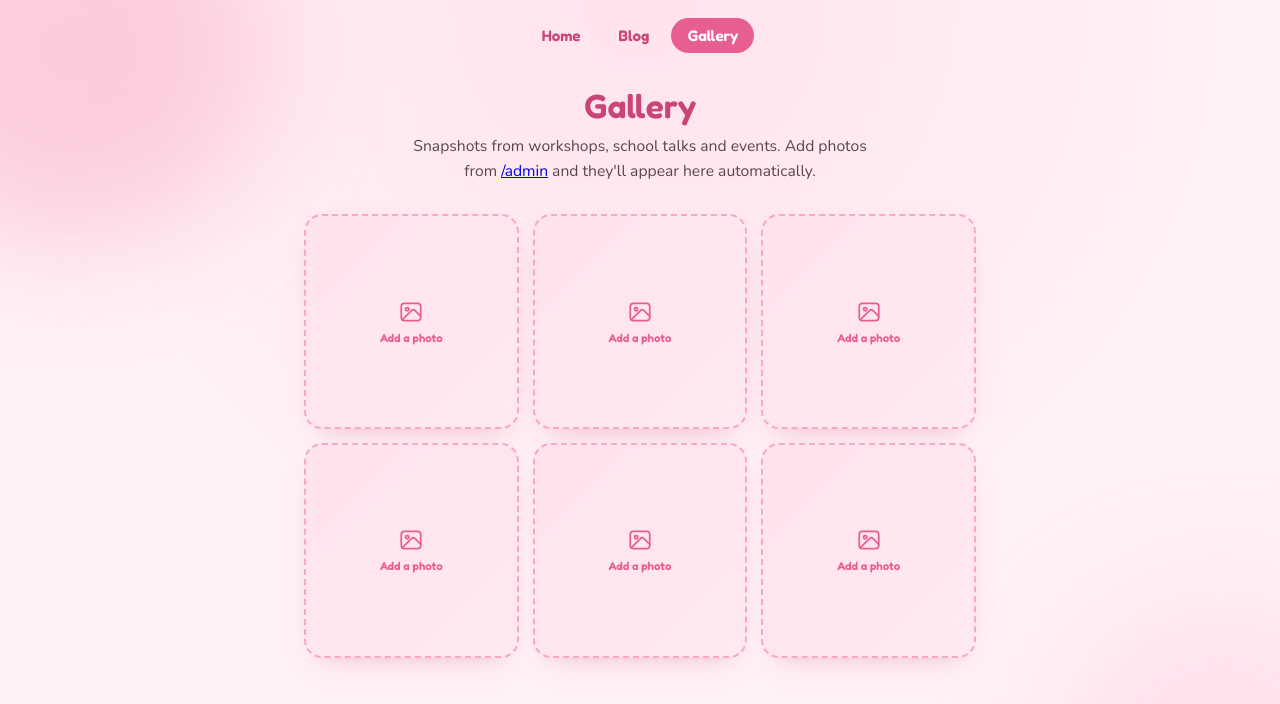
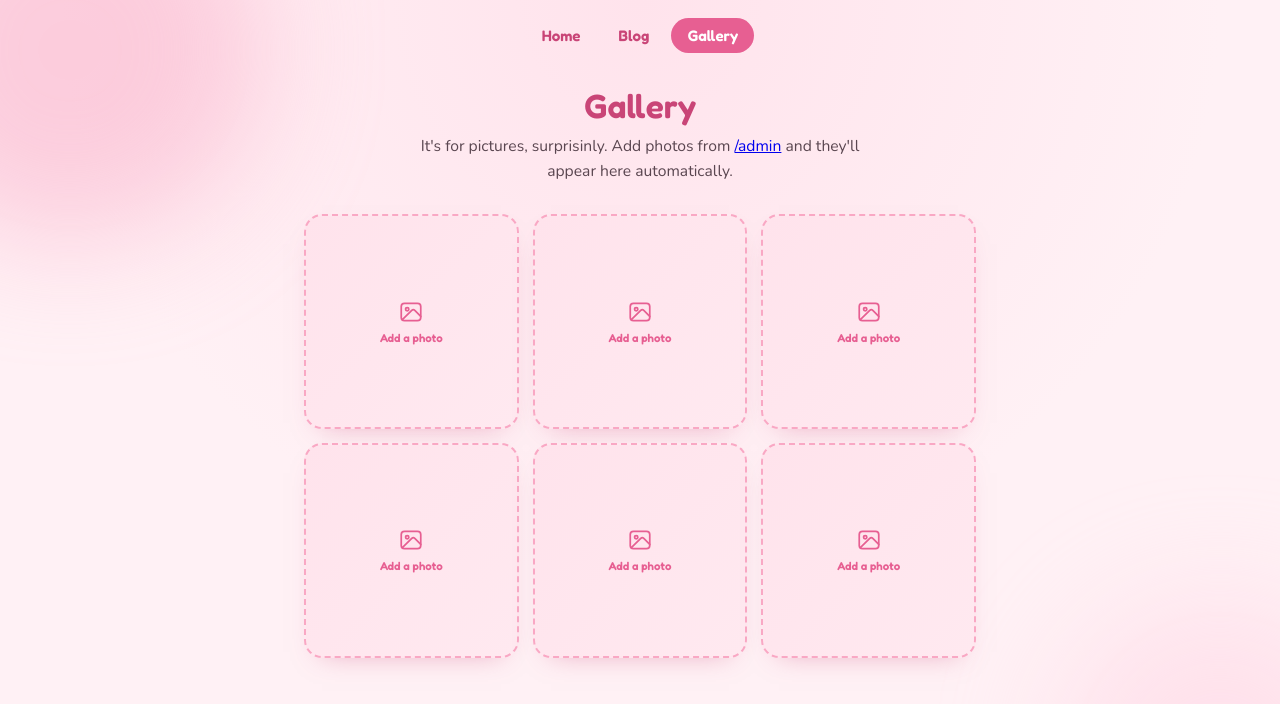
Before and after one commit to elliotjwilkie/elliotjwilkie.github.io, an Eleventy site: page src/gallery.njk in a window 1280 px wide. Shown: the top 704 px of the page. Built offline with nearby package versions, Linux system fonts and the light colour scheme; Eleventy itself is replaced by a stand-in of ours; files that its build step writes are made by us from their sources.

Commit message:
Update gallery.njk

```diff
--- a/src/gallery.njk
+++ b/src/gallery.njk
@@ -6,7 +6,7 @@
 ---
 <div class="page-head">
   <h1 class="page-title">Gallery</h1>
-  <p class="page-sub">Snapshots from workshops, school talks and events. Add photos from <a href="{{ '/admin/' | url }}">/admin</a> and they'll appear here automatically.</p>
+  <p class="page-sub">It's for pictures, surprisinly. Add photos from <a href="{{ '/admin/' | url }}">/admin</a> and they'll appear here automatically.</p>
 </div>
 
 <div class="gallery-grid">
```
